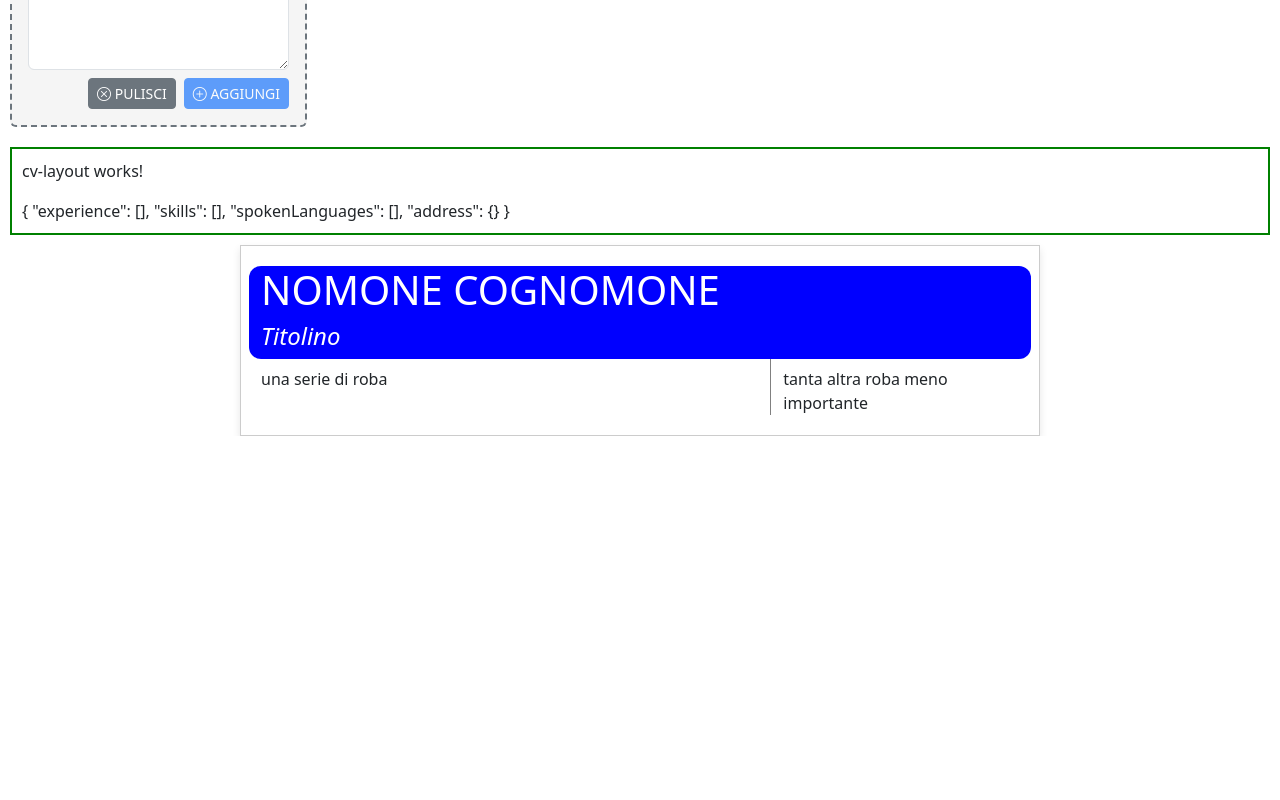
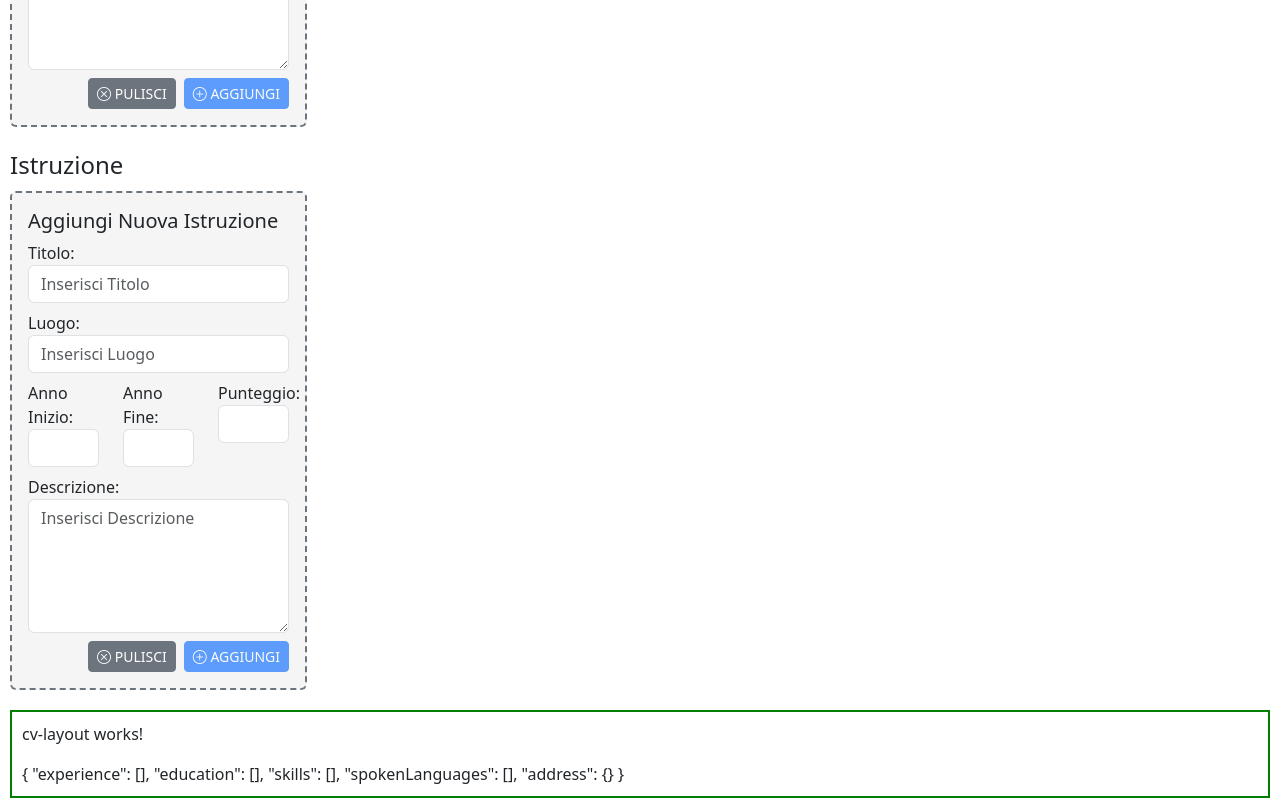
Before and after one commit to davenar/cv-generator, an Angular app: page /home in a window 1280 px wide. Shown: the part 1040-1840 px from the top of the page. Before the commit the page ends 1476 px from the top, so only its background shows below. Built offline with nearby package versions, Linux system fonts and the light colour scheme.

Commit message:
aggiunta sezione istruzione

```diff
--- a/src/app/app.module.ts
+++ b/src/app/app.module.ts
@@ -9,6 +9,7 @@ import { FormsModule, ReactiveFormsModule } from '@angular/forms';
 import { CvSkillsComponent } from './components/cv-skills/cv-skills.component';
 import { CvLanguagesComponent } from './components/cv-languages/cv-languages.component';
 import { CvExperienceComponent } from './components/cv-experience/cv-experience.component';
+import { CvEducationComponent } from './components/cv-education/cv-education.component';
 
 
 @NgModule({
@@ -20,6 +21,7 @@ import { CvExperienceComponent } from './components/cv-experience/cv-experience.
     CvSkillsComponent,
     CvLanguagesComponent,
     CvExperienceComponent,
+    CvEducationComponent,
 
   ],
   imports: [
--- /dev/null
+++ b/src/app/components/cv-education/cv-education.component.html
@@ -0,0 +1,94 @@
+<div class="row">
+
+  <!-- CARD NUOVA ISTRUZIONE -->
+  <div class="col-3">
+    <div class="card" style="border: 2px dashed var(--bs-secondary); background-color: whitesmoke;">
+      <div class="card-body">
+        <h5 class="card-title">Aggiungi Nuova Istruzione</h5>
+        <div class="form-group">
+          <label>Titolo:</label>
+          <input [(ngModel)]="education.title" type="text" class="form-control mb-2" placeholder="Inserisci Titolo">
+        </div>
+        <div class="form-group">
+          <label>Luogo:</label>
+          <input [(ngModel)]="education.location" type="text" class="form-control mb-2" placeholder="Inserisci Luogo">
+        </div>
+        <div class="row">
+          <div class="col-4">
+            <label>Anno Inizio:</label>
+            <input [(ngModel)]="education.startYear" type="number" class="form-control mb-2">
+          </div>
+          <div class="col-4">
+            <label>Anno Fine:</label>
+            <input [(ngModel)]="education.endYear" type="number" class="form-control mb-2">
+          </div>
+          <div class="col-4">
+            <label>Punteggio:</label>
+            <input [(ngModel)]="education.score" type="text" class="form-control mb-2">
+          </div>
+        </div>
+        <div class="form-group">
+          <label>Descrizione:</label>
+          <textarea [(ngModel)]="education.description" class="form-control" rows="5"
+            placeholder="Inserisci Descrizione"></textarea>
+        </div>
+        <div class="d-flex justify-content-end mt-2">
+          <button class="btn btn-sm btn-secondary me-2" (click)="clearItem()">
+            <i class="bi bi-x-circle"></i>
+            PULISCI
+          </button>
+          <button class="btn btn-sm btn-primary" (click)="addItem()" [disabled]="!education.title">
+            <i class="bi bi-plus-circle"></i>
+            AGGIUNGI
+          </button>
+        </div>
+      </div>
+    </div>
+  </div>
+
+  <!-- CARD ESPERIENZA PRECEDENTE -->
+  <div class="col-3" *ngFor="let previousEducation of educationList">
+    <div class="card">
+      <div class="card-body">
+        <h5 class="card-title">Esperienza Precedente</h5>
+        <div class="form-group">
+          <label>Titolo:</label>
+          <input [(ngModel)]="previousEducation.title" type="text" class="form-control mb-2"
+            placeholder="Inserisci Titolo">
+        </div>
+        <div class="form-group">
+          <label>Luogo:</label>
+          <input [(ngModel)]="previousEducation.location" type="text" class="form-control mb-2"
+            placeholder="Inserisci Luogo">
+        </div>
+        <div class="row">
+          <div class="col-4">
+            <label>Anno Inizio:</label>
+            <input [(ngModel)]="previousEducation.startYear" type="number" class="form-control mb-2">
+          </div>
+          <div class="col-4">
+            <label>Anno Fine:</label>
+            <input [(ngModel)]="previousEducation.endYear" type="number" class="form-control mb-2">
+          </div>
+          <div class="col-4">
+            <label>Punteggio:</label>
+            <input [(ngModel)]="previousEducation.score" type="text" class="form-control mb-2">
+          </div>
+        </div>
+        <div class="form-group">
+          <label>Descrizione:</label>
+          <textarea [(ngModel)]="previousEducation.description" class="form-control" rows="5"
+            placeholder="Inserisci Descrizione"></textarea>
+        </div>
+        <div class="d-flex justify-content-end mt-2">
+          <button class="btn btn-sm btn-danger" (click)="removeItem(previousEducation)">
+            <i class="bi bi-x-circle"></i>
+            RIMUOVI
+          </button>
+        </div>
+      </div>
+    </div>
+  </div>
+
+
+</div>
--- /dev/null
+++ b/src/app/components/cv-education/cv-education.component.ts
@@ -0,0 +1,28 @@
+import { Component, Input } from '@angular/core';
+import { Education } from 'src/app/contracts/cv-model';
+import * as lodash from 'lodash';
+
+@Component({
+  selector: 'cv-education',
+  templateUrl: './cv-education.component.html',
+  styleUrls: ['./cv-education.component.css']
+})
+export class CvEducationComponent {
+  @Input() educationList: Education[] = [];
+  education: Education = {};
+
+  addItem() {
+    this.educationList.push(this.education);
+    this.educationList = lodash.orderBy(this.educationList, ['startYear'], ['desc']);
+    this.education = {};
+  }
+
+  clearItem() {
+    this.education = {};
+  }
+
+  removeItem(item: Education) {
+    const idxToRemove = this.educationList.indexOf(item);
+    this.educationList.splice(idxToRemove, 1);
+  }
+}
--- a/src/app/components/cv-form/cv-form.component.html
+++ b/src/app/components/cv-form/cv-form.component.html
@@ -113,7 +113,10 @@
     <cv-experience [experiences]="cv.experience"></cv-experience>
   </fieldset>
 
-
+  <fieldset>
+    <legend>Istruzione</legend>
+    <cv-education [educationList]="cv.education"></cv-education>
+  </fieldset>
 
 
 
--- a/src/app/components/cv-form/cv-form.component.ts
+++ b/src/app/components/cv-form/cv-form.component.ts
@@ -9,6 +9,7 @@ import { CVModel } from 'src/app/contracts/cv-model';
 export class CvFormComponent implements OnInit, OnDestroy {
   cv: CVModel = {
     experience: [],
+    education: [],
     skills: [],
     spokenLanguages: [],
     address: {}
```
Also changed, not shown: src/app/contracts/cv-model.ts (+10 -0 lines), src/app/components/cv-education/cv-education.component.css (added), 1 other file (tests, documents, lock files or other folders).
